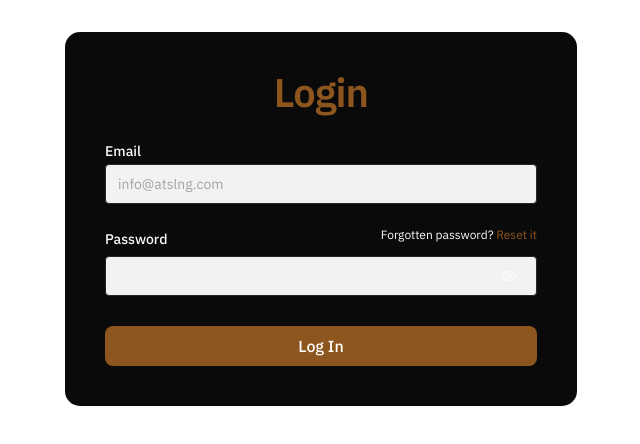
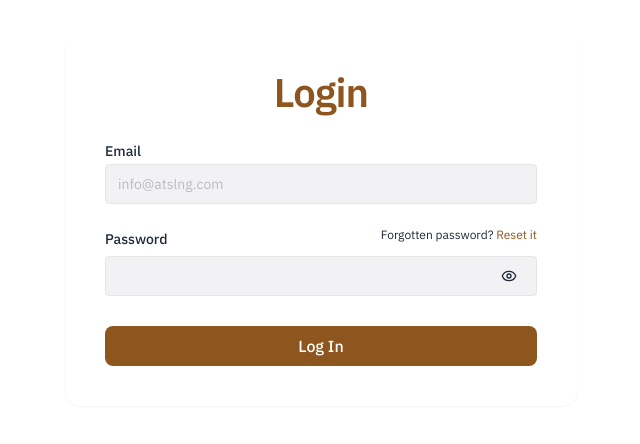
Before and after one commit to israelsandra0/hms-backoffice-v1, a React (Vite) app: page / in a window 1280 px wide. Shown: the top 444 px of the page, without its empty margins (319-959 px from the left). Built offline with nearby package versions, Linux system fonts and the light colour scheme.

Commit message:
set default theme to light

```diff
--- a/src/components/theme-provider.jsx
+++ b/src/components/theme-provider.jsx
@@ -1,7 +1,7 @@
 import { createContext, useContext, useEffect, useState } from "react";
 
 const initialState = {
-  theme: "system",
+  theme: "light",
   setTheme: () => null,
 };
 
@@ -9,7 +9,7 @@ const ThemeProviderContext = createContext(initialState);
 
 export function ThemeProvider({
   children,
-  defaultTheme = "system",
+  defaultTheme = "light",
   storageKey = "vite-ui-theme",
   ...props
 }) {
@@ -23,8 +23,8 @@ export function ThemeProvider({
     root.classList.remove("light", "dark");
 
     if (theme === "system") {
-      const systemTheme = window.matchMedia("(prefers-color-scheme: dark)")
-        .matches
+      const systemTheme = window.matchMedia("(prefers-color-scheme: dark)").
+        matches
         ? "dark"
         : "light";
 
--- a/src/main.jsx
+++ b/src/main.jsx
@@ -68,7 +68,7 @@ const queryClient = new QueryClient();
 
 createRoot(document.getElementById("root")).render(
   <StrictMode>
-    <ThemeProvider defaultTheme="dark" storageKey="vite-ui-theme">
+    <ThemeProvider storageKey="vite-ui-theme">
       <AuthProvider>
         <QueryClientProvider client={queryClient}>
           <RouterProvider router={router} />
```
